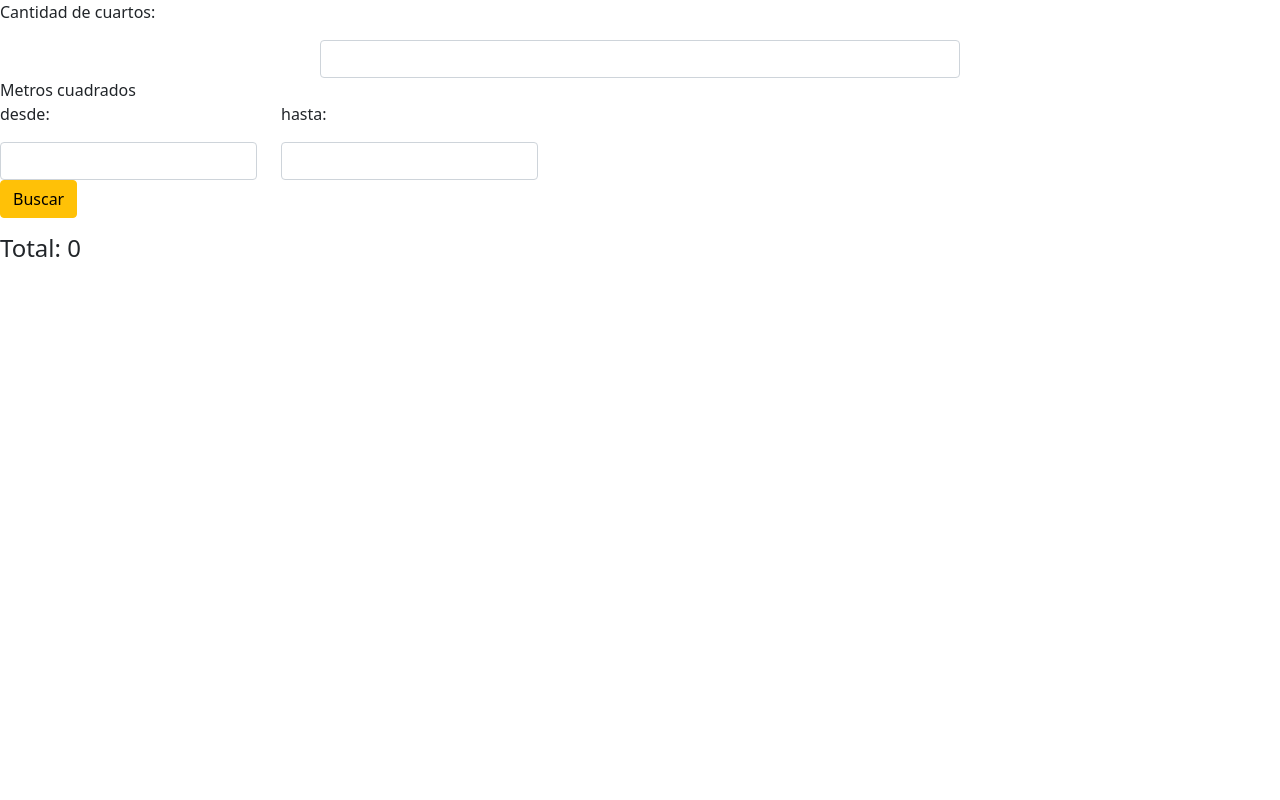
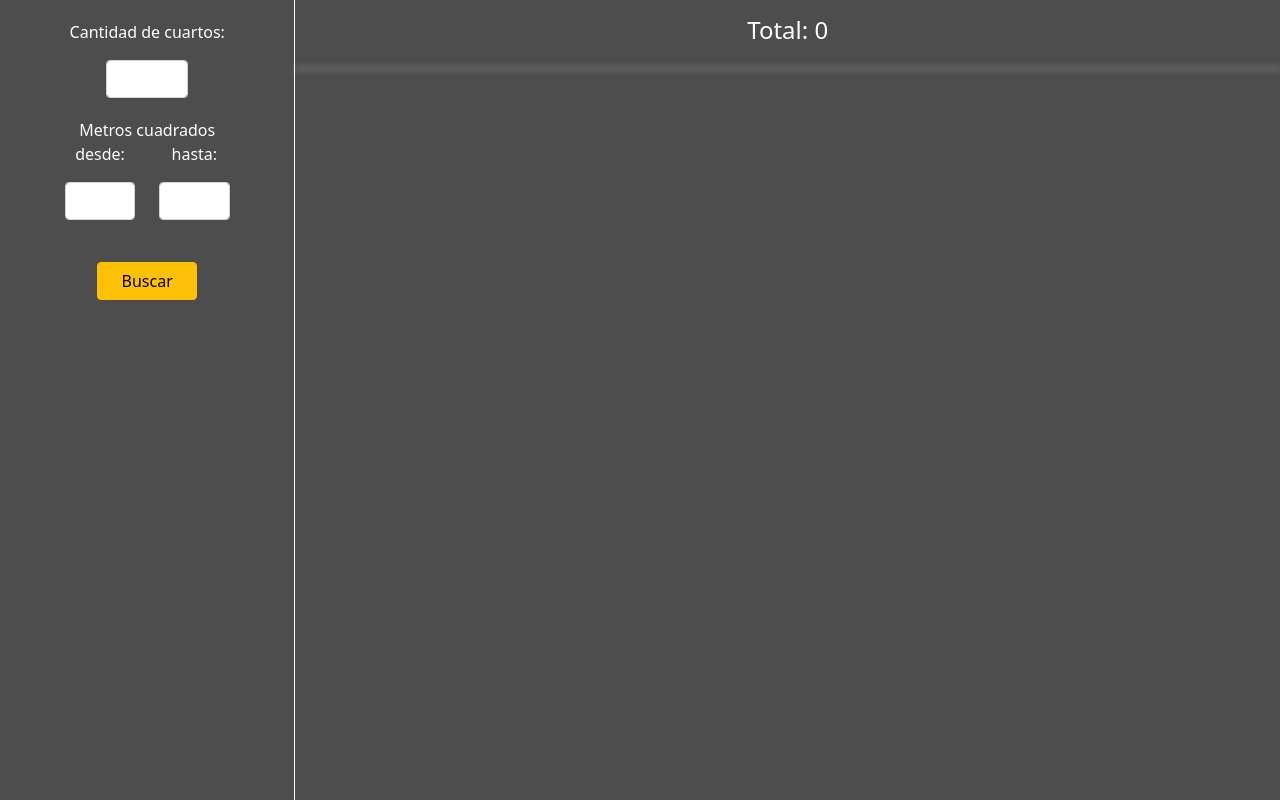
Before and after one commit to Marksolidor/Inmobiliaria, a plain HTML site: page index.html in a window 1280 px wide. Drawn offline with nearby package versions, Linux system fonts and the light colour scheme.

Commit message:
feat style baseline

```diff
--- a/assets/css/style.css
+++ b/assets/css/style.css
@@ -0,0 +1,48 @@
+* {
+    text-align: center;
+  }
+
+  body {
+    background: #4e4d4d;
+    color: white;
+    display: grid;
+    grid-template-columns: 3fr 10fr;
+    width: 100vw;
+  }
+
+  nav {
+    padding: 20px 15%;
+    border-right: solid 1px white;
+    height: 100vh;
+  }
+
+  nav section {
+    justify-content: space-around;
+    width: 80%;
+    margin: auto;
+  }
+  nav div {
+    margin-bottom: 20px;
+  }
+
+  .products {
+    padding: 0px 5%;
+    display: grid;
+    grid-template-columns: repeat(4, 1fr);
+    gap: 45px;
+  }
+  .houses {
+    margin: auto;
+    background: rgba(255, 255, 255, 0.068);
+    box-shadow: 0px 0px 7px 1px rgba(255, 255, 255, 0.39);
+  }
+  .houses .img {
+    height: 150px;
+    background-size: cover;
+    background-position: center;
+  }
+
+  button {
+    width: 100px;
+    margin: 2px;
+  }
--- a/index.html
+++ b/index.html
@@ -26,11 +26,11 @@
           <div class="d-flex">
             <div class="me-4">
               <p>desde:</p>
-              <input min="0" class="meters_min form-control" type="number" />
+              <input min="0" class="min-meters form-control" type="number" />
             </div>
             <div>
               <p>hasta:</p>
-              <input min="0" class="meters_max form-control" type="number" />
+              <input min="0" class="max-meters form-control" type="number" />
             </div>
           </div>
         </div>
@@ -39,10 +39,10 @@
       <button class="search btn btn-warning">Buscar</button>
     </nav>
 
-    <section id="Propiedades">
+    <section id="products">
       <h4 class="py-3">Total: <span>0</span></h4>
-      <div class="propiedades"></div>
-      <script src="assets/js/index.js"></script>
+      <div class="houses"></div>
+      <script src="assets/js/script.js"></script>
     </section>
   </body>
 </html>
```
